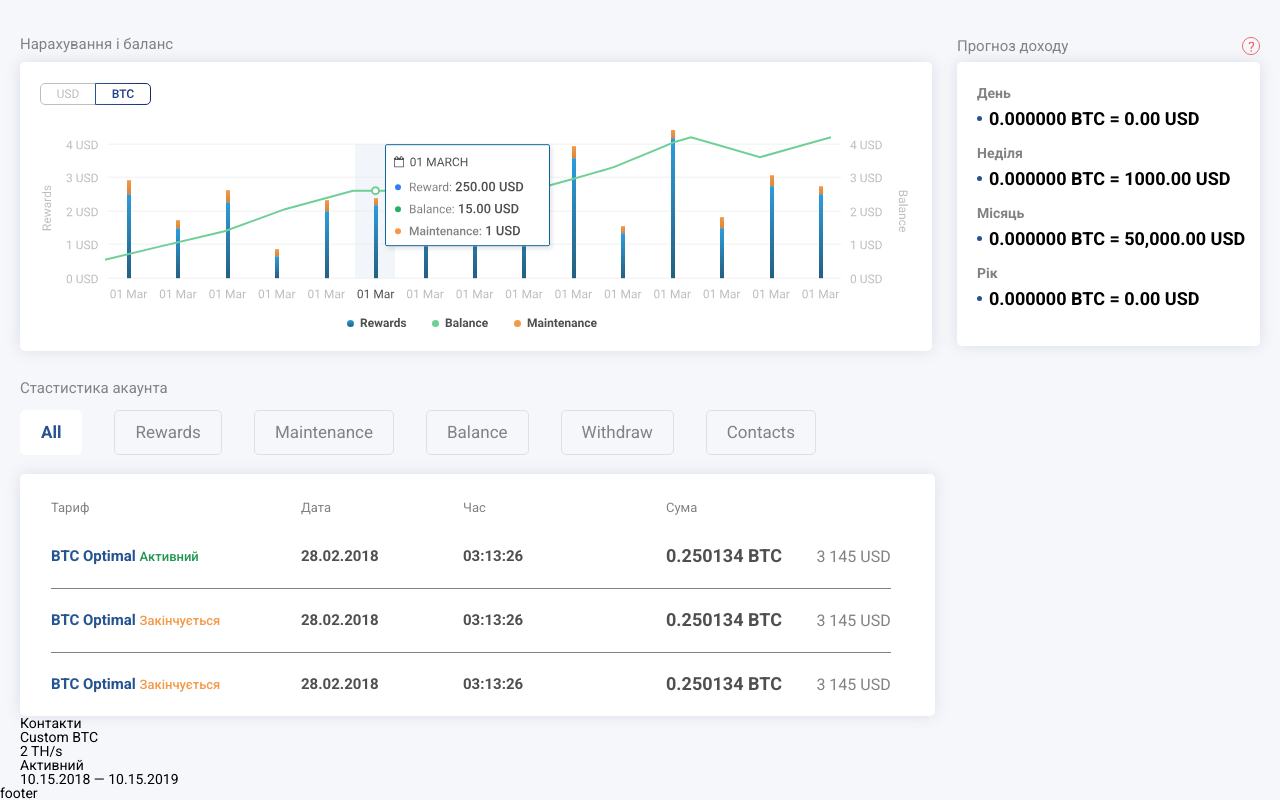
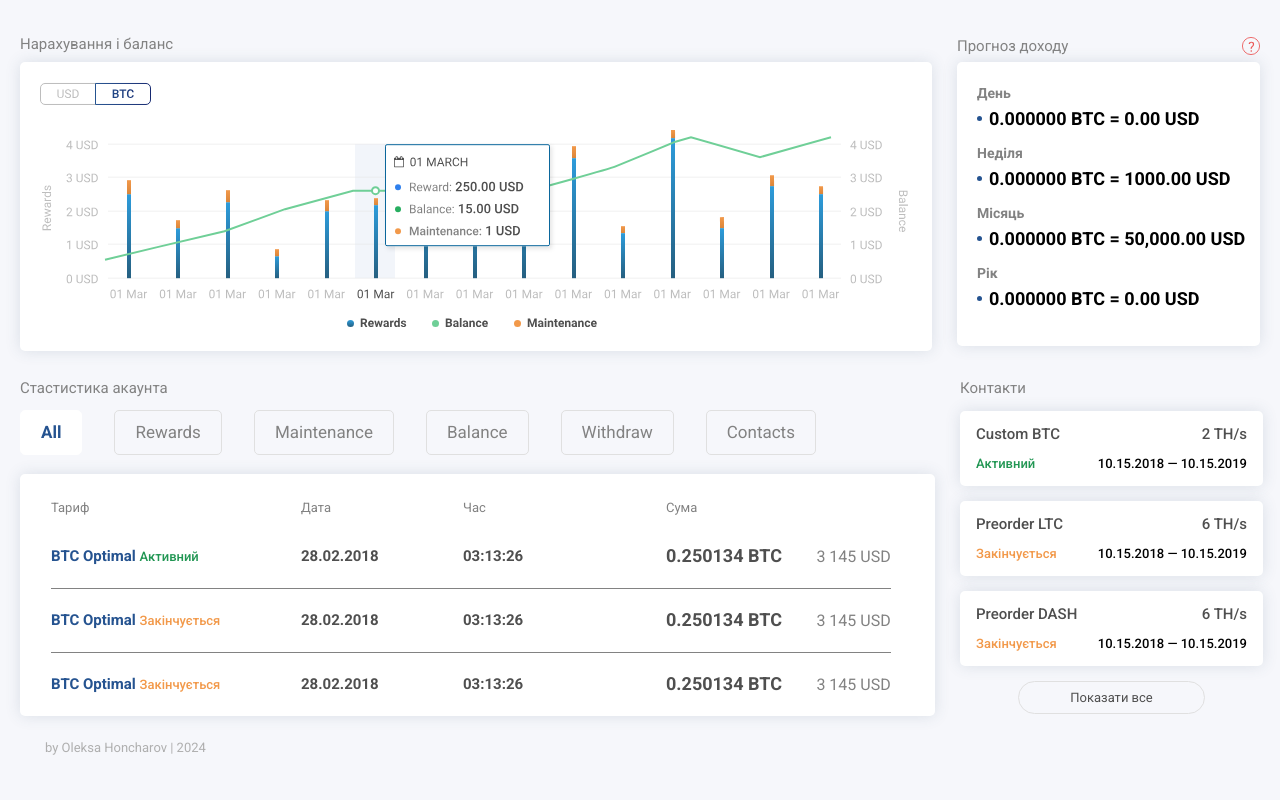
Before and after one commit to VansKiter/mining, a plain HTML site: page index.html in a window 1280 px wide. Shown: the part 618-1418 px from the top of the page. After the commit the page ends 1397 px from the top, so only its background shows below. Drawn offline with Linux system fonts and the light colour scheme.

Commit message:
start adaptive

```diff
--- a/index.html
+++ b/index.html
@@ -342,22 +342,41 @@
                   </div>
                   <div class="mycontacts">
                      <div class="mycontacts__content">
-                        <div class="mycontacts__title">
-                           <p class="mycontacts__text">Контакти</p>
-                        </div>
+                        <p class="mycontacts__title">Контакти</p>
+
                         <ul class="mycontacts__list">
                            <li class="mycontacts__item">
                               <div class="mycontacts__head">
-                                 <p class="mycontacts__name">Custom BTC</p>
-                                 <p class="mycontacts__hash">2 TH/s</p>
+                                 <p class="mycontacts__text">Custom BTC</p>
+                                 <p class="mycontacts__text">2 TH/s</p>
                               </div>
                               <div class="mycontacts__value">
                                  <p class="mycontacts__status">Активний</p>
                                  <p class="mycontacts__date">10.15.2018 — 10.15.2019</p>
                               </div>
-
+                           </li>
+                           <li class="mycontacts__item">
+                              <div class="mycontacts__head">
+                                 <p class="mycontacts__text">Preorder LTC</p>
+                                 <p class="mycontacts__text">6 TH/s</p>
+                              </div>
+                              <div class="mycontacts__value">
+                                 <p class="mycontacts__status-exp">Закінчується</p>
+                                 <p class="mycontacts__date">10.15.2018 — 10.15.2019</p>
+                              </div>
+                           </li>
+                           <li class="mycontacts__item">
+                              <div class="mycontacts__head">
+                                 <p class="mycontacts__text">Preorder DASH</p>
+                                 <p class="mycontacts__text">6 TH/s</p>
+                              </div>
+                              <div class="mycontacts__value">
+                                 <p class="mycontacts__status-exp">Закінчується</p>
+                                 <p class="mycontacts__date">10.15.2018 — 10.15.2019</p>
+                              </div>
                            </li>
                         </ul>
+                        <div class="show-more-btn">Показати все</div>
                      </div>
                   </div>
                </div>
@@ -366,7 +385,9 @@
 
       </main>
       <footer class="footer">
-         footer
+         <div class="footer__container">
+            <p class="footer__copy">by Oleksa Honcharov | 2024</p>
+         </div>
       </footer>
    </div>
 </body>
--- a/style/main.css
+++ b/style/main.css
@@ -42,6 +42,11 @@ h1{
 .header{
    background: #ffffff;
 }
+@media (max-width: 767.98px){
+   .header{
+      padding: 15px 0;
+   }
+}
 .header__container {
    display: flex;
    justify-content: space-between;
@@ -49,21 +54,30 @@ h1{
    align-items: center;
    /* padding: 20px 10px; */
 }
+@media (max-width: 767.98px){
+   .header__container{
+      flex-direction: column;
+      gap: 15px;
+   }
+}
 
-.header__menu {}
 .header__profile {
    display: flex;
    align-items: center;
 }
 
-.menu {}
 .menu__list {
    display: flex;
    flex-wrap: wrap;
    gap: 44px;
 }
-.menu__item {
-}
+/* @media (max-width: 767.98px){
+   .menu__list{
+      flex-wrap: wrap;
+      gap: 0;
+   }
+} */
+
 .menu__link {
    font-weight: 800;
    display: flex;
@@ -90,7 +104,11 @@ h1{
    .menu__link{
       width: 180px;
    }
-
+}
+@media (max-width: 767.98px){
+   .menu__link {
+      width: 195px;
+   }
 }
 .menu__link.active{
    background: linear-gradient(90deg, #255390, #162970);
@@ -102,7 +120,6 @@ h1{
    transition: all 0.3s;
 }
 
-.profile {}
 .profile__photo {
    width: 45px;
    height: 45px;
@@ -119,10 +136,21 @@ h1{
    margin-top: 24px;
 
 }
+@media (max-width: 767.98px){
+   .page__container{
+      margin-top: 15px;
+
+   }
+}
 .page__header{
    display: flex;
    justify-content: space-between;
    margin-bottom: 25px;
+}
+@media (max-width: 767.98px){
+   .page__header{
+      margin-bottom: 15px;
+   }
 }
 .page__header-content{
    display: flex;
@@ -327,7 +355,6 @@ a.buy-btn{
    padding: 0;
    margin: 40px 0;
 }
-.wallet__item{}
 .wallet__title{
    margin-bottom: 10px;
    position: relative;
@@ -366,7 +393,6 @@ a.buy-btn{
 
 /* ======== balgraph ========= */
 
-.balgraph{}
 .balgraph__content{
    display: flex;
    flex-wrap: wrap;
@@ -440,9 +466,10 @@ p.balance__text, p.prediction__text{
 }
 
 .statistics{margin-top: 30px;}
-.statistics__content{}
-.stats{}
-.stats__title{}
+.statistics__content{
+   display: flex;
+   gap: 25px;
+}
 p.stats__text{
    font-size: 15px;
    font-weight: normal;
@@ -542,5 +569,83 @@ td.tbl-4col{
    font-size: 18px;
    font-weight: 700;
 }
+/* ================ */
+.mycontacts__title{
+   font-size: 15px;
+   font-weight: normal;
+   color:#828282;
+}
+.mycontacts__content{
+   display: flex;
+   flex-direction: column;
+   gap: 15px;
+}
+.mycontacts__list{
+   display: flex;
+   flex-direction: column;
+   gap: 15px;
+   width: 303px;
+}
+.mycontacts__item{
+   border: 1px solid transparent;
+   background: #ffffff;
+   border-radius: 5px;
+   box-shadow:  0 0 15px rgba(60, 84, 117, 15%);
+   padding: 15px;
+}
+.mycontacts__item:hover{
+   border-color: #F2AE4B;
+}
+.mycontacts__head{
+   display: flex;
+   justify-content: space-between;
 
-.mycontacts{}
+}
+.mycontacts__value{
+   margin-top: 15px;
+   display: flex;
+   justify-content: space-between;
+   font-size: 13px;
+   font-weight: 500;
+}
+.mycontacts__status{
+   color: #219653;
+}
+.mycontacts__status-exp{
+   color: #F2994A;
+}
+p.mycontacts__text{
+   font-size: 15px;
+   color:#4F4F4F;
+   font-weight: 500;
+}
+.show-more-btn{
+   color:#4F4F4F;
+   font-size: 13px;
+   border: 1px solid #E0E0E0;
+   border-radius: 20px;
+   padding: 9px 30px;
+   width: 187px;
+   text-align: center;
+   align-self: center;
+}
+.show-more-btn:hover{
+   cursor: pointer;
+   border-color: #162970;
+   color: #162970;
+   background: #ffffff;
+}
+/* ============ */
+
+.footer{
+
+}
+.footer__copy{
+   font-size: 13px;
+   color: #afafaf;
+   padding: 25px;
+}
+.footer__copy:hover{
+   color: #2F80ED;
+   cursor: pointer;
+}
```
